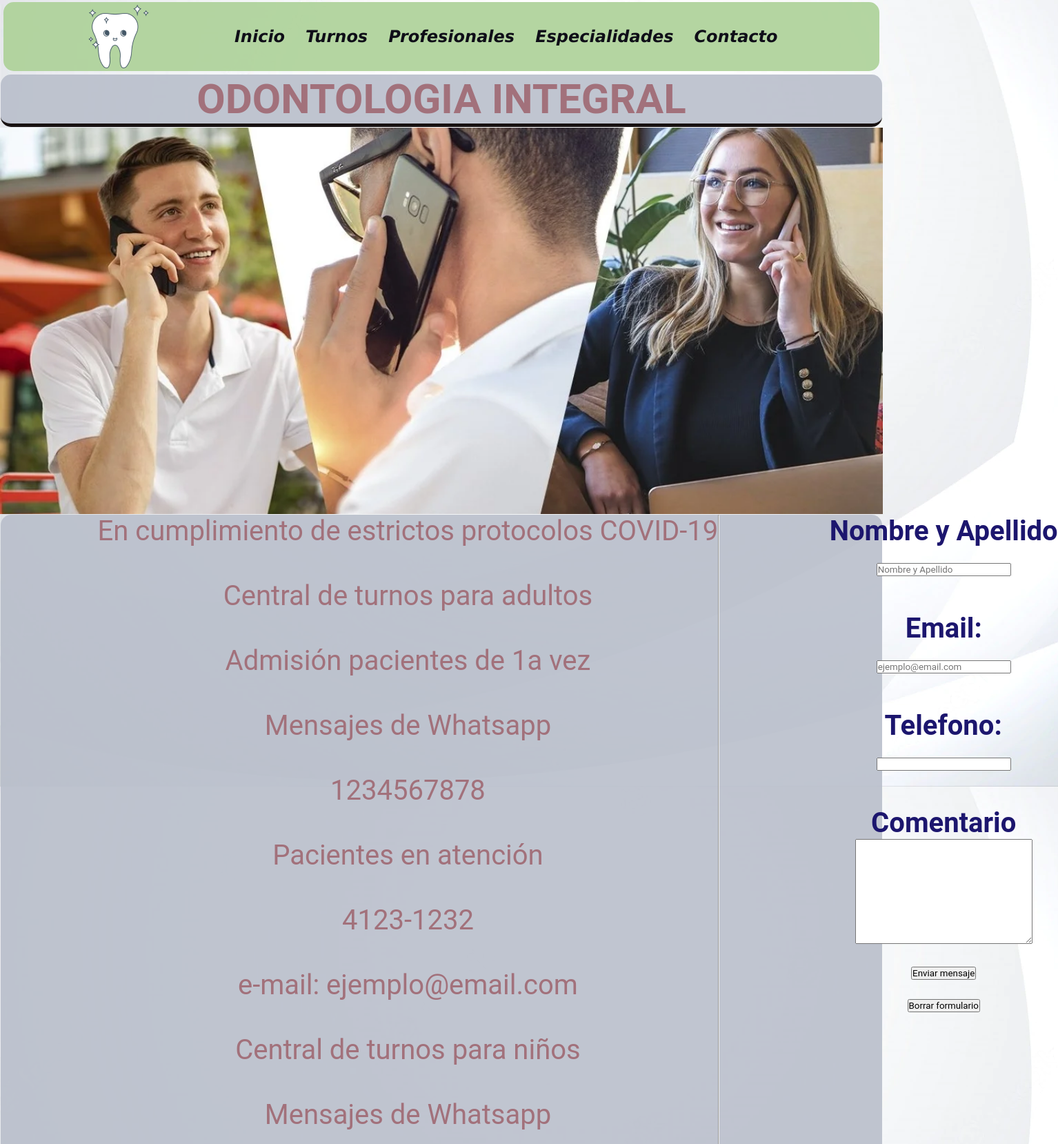
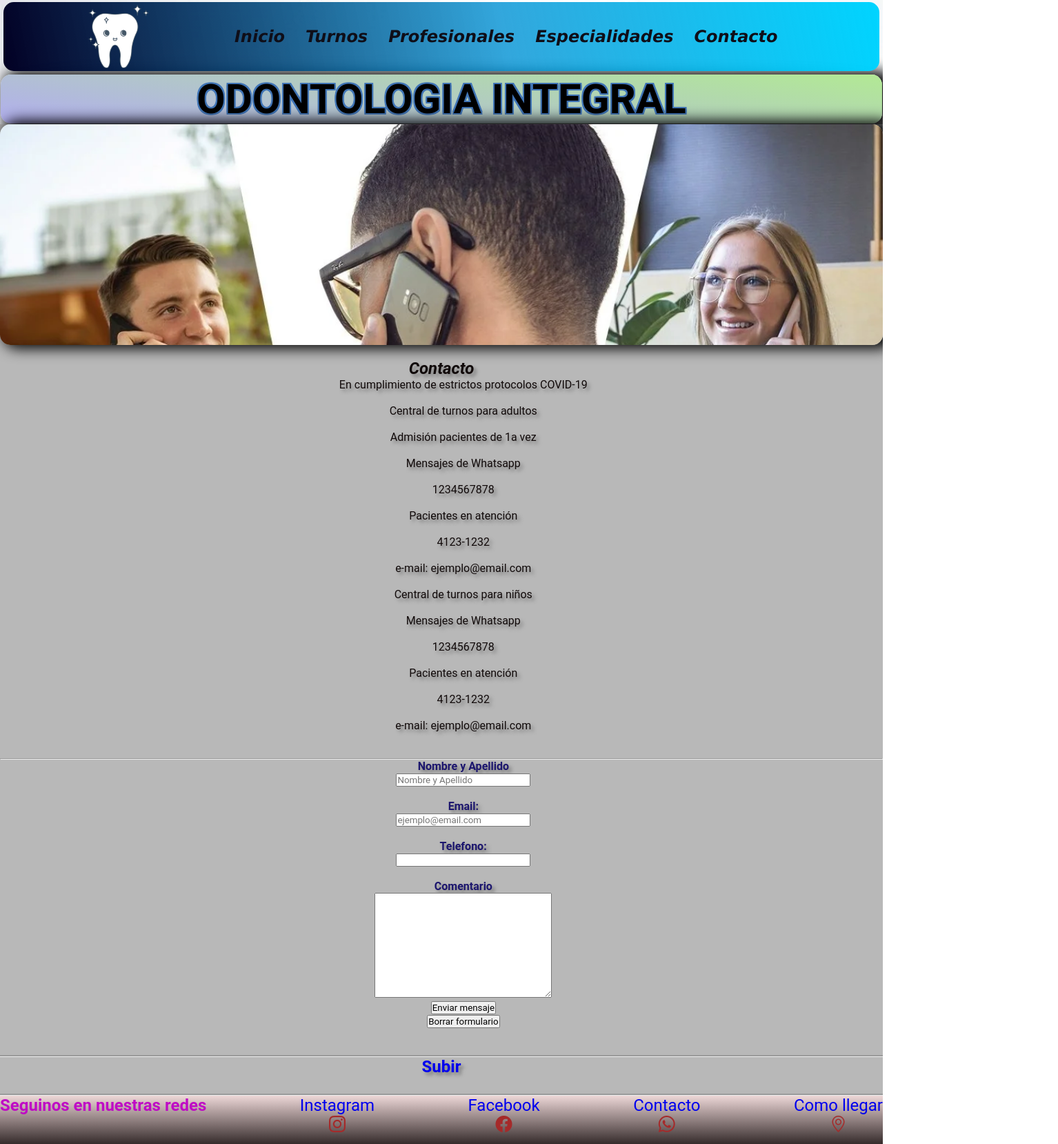
Before and after one commit to Dario-Spina88/proyecto-mobile-first, a plain HTML site: page page/contacto.html in a window 1280 px wide. Shown: the part 2-1660 px from the top of the page at 69% size, 1534 px wide, since content can reach past the window. Drawn offline with nearby package versions, Linux system fonts and the light colour scheme; a web font is replaced by a local one.

Commit message:
Agregue tranformaciones

```diff
--- a/css/styles.css
+++ b/css/styles.css
@@ -39,7 +39,7 @@ a {
 /* ---------------------HEADER----------------- */
 
 header{
-    background-color: rgba(172, 209, 151, 0.897);
+    background: linear-gradient(79deg, rgba(2,0,36,1) 0%, rgba(3,146,212,0.8127626050420168) 57%, rgba(0,212,255,1) 100%);
     color: rgb(26, 33, 39);
     position: sticky;
     top: 0;
@@ -69,7 +69,7 @@ nav ul li a{
 }
 
 a:hover{
-    color: coral;
+    color: rgb(235, 225, 222);
 }
 
 /* ---------------- LOGO -------------------- */
@@ -98,16 +98,16 @@ a:hover{
 /*------------------ TITULO H1 ------------------ */
 
 #titulo{
-    font-size: 1rem;
+    background: linear-gradient(8deg, rgba(177,174,238,1) 0%, rgba(178,233,148,1) 100%);
+    text-shadow: 2px 2px 0 #4074b5, 2px -2px 0 #4074b5, -2px 2px 0 #4074b5, -2px -2px 0 #4074b5, 2px 0px 0 #4074b5, 0px 2px 0 #4074b5, -2px 0px 0 #4074b5, 0px -2px 0 #4074b5;
+    font-size: 1.2rem;
     display: flex;
     text-align: center;
     justify-content: center;
-    background-color: rgba(184, 190, 202, 0.886);
-    color: rgb(162, 113, 123);
     height: fit-content;
     margin: 1px;
     border-radius: 15px;
-    border-bottom: solid 5px rgb(24, 18, 18);
+    box-shadow:10px 0px 20px 5px black;
     grid-area: h1;
 }
 
@@ -125,6 +125,7 @@ a:hover{
     align-content:space-between;
     font-weight: bolder;
     grid-area: banner;
+    box-shadow: 10px 0px 20px 5px black;
 }
 
 .banner h2{
@@ -146,7 +147,6 @@ a:hover{
 /* -----------------NOSOTROS----------------- */
 
 #seccion-nosotros{
-    border-color: rgb(117, 114, 110);
     padding-top: 10px;
     grid-area: nosotros;
     display: flex;
@@ -155,6 +155,7 @@ a:hover{
     border-top: 20px solid black;
     border-bottom: 20px solid black;
     border-radius: 15px;
+    box-shadow: 10px 10px 10px black;
 }
 
 .nosotros__img img{
@@ -165,8 +166,8 @@ a:hover{
 .nosotros__titulo{
     background-color: rgba(116, 150, 97, 0.705);
     border-radius: 15px;
-    border-bottom: solid 1px black;
     font-size: 2.5rem;
+    box-shadow:10px 10px 20px rgb(57, 148, 49);
 }
 
 .nosotros__parrafo {
@@ -187,7 +188,7 @@ a:hover{
     border-top: 20px solid rgb(128, 79, 6);
     border-bottom: 20px solid rgb(128, 79, 6);
     border-radius: 15px;
-
+    box-shadow: 10px 10px 10px black;
 }
 
 .contenedor img{
@@ -199,6 +200,7 @@ aside h2{
     background: rgba(231, 161, 135, 0.808);
     border-radius: 15px;
     color: rgb(0, 0, 0);
+    box-shadow:10px 10px 20px rgb(156, 97, 82);
 }
 
 .contenedor__text{
@@ -225,6 +227,7 @@ aside h2{
 /* ------------------- FOOTER ------------------- */
 
 footer{
+    background: radial-gradient(circle, rgba(237,215,215,1) 0%, rgba(10,3,3,1) 60%);
     gap: 20px;
     font-size: 1.5rem;
     color: rgb(4, 7, 10);
@@ -273,7 +276,6 @@ h4{
 
     #titulo{
         background-color: rgba(184, 190, 202, 0.886);
-        color: rgb(162, 113, 123);
         height: fit-content;
         justify-content: center;
         font-size: 1.5rem;
@@ -285,11 +287,10 @@ h4{
         padding-top: 20px;
         border-radius: 15px;
         text-align: center;
-        overflow: scroll;
     }
 
     .nosotros__img img{
-        width: 55%;
+        width: 100%;
     }
 
     /*---------------------- aside -----------------------*/
@@ -330,6 +331,21 @@ h4{
         font-size: 1rem;
     }
 
+    #seccion-nosotros{
+        padding-top: 20px;
+        border-radius: 15px;
+        text-align: center;
+        overflow: scroll;
+    }
+
+    .contenedor{
+        text-align: start;
+    }
+
+    footer{
+        background: linear-gradient(180deg, rgba(237,215,215,1) 0%, rgba(10,3,3,1) 60%);
+    }
+
     footer ul{
         font-size: 1.5rem;
         display: flex;
@@ -353,23 +369,65 @@ h4{
         font-size: 1.5rem;
     }
 
+    #seccion-nosotros{
+        height: 100%;
+        text-align: start;
+    }
+
+
+
+    .nosotros__img img{
+        width: 80%;
+    }
+
     footer ul{
-        font-size: 2rem;
         display: flex;
         flex-direction: row;
         justify-content: space-between;
     }
 }
 
-/* ------------ web ------------ */
+/* ------------ Contacto ------------ */
+
+.contenedor-contacto{
+    gap: 20px;
+    width: 100%;
+    display: flex;
+    flex-direction: column;
+    text-align: center;
+    color: #110a0a;
+background: #b8b8b8;
+text-shadow: 4px 4px 5px #7A7A7A;
+}
+
+.bannerContacto{
+    background: url(../img/contacto.jpg);
+    background-repeat: no-repeat;
+    background-size: cover;
+    flex-wrap: wrap;
+    width: 100%;
+    height: 40vh;
+    border-radius: 15px;
+    box-shadow: 10px 0px 20px 5px black;
+}
+
+.texto-contacto{
+    display: flex;
+    justify-content: center;
+    flex-wrap: wrap;
+}
+
+/* -------------- WEB--------------- */
+
+
 
 h3{
     color: midnightblue;
     font-size: 30px;
 }
 
-p{
-    color: darkred;
+span, h4{
+    color: rgb(191, 11, 197);
     font-weight: bolder;
 }
 
@@ -414,11 +472,3 @@ form{
     height: 50vh;
     background-position: center;
 }
-
-.bannerContacto{
-    background: url(../img/contacto.jpg);
-    background-repeat: no-repeat;
-    background-size: cover;
-    height: 70vh;
-    background-position: center;
-}
--- a/page/contacto.html
+++ b/page/contacto.html
@@ -36,16 +36,18 @@
         <h1>ODONTOLOGIA INTEGRAL</h1>
     </section>
 
-    <!--------------- Formulario ------------------>
+    <!--------------- Contacto ------------------>
 
-    <main>
+    <main class="contenedor-contacto">
 
         <div class="bannerContacto"></div>
 
-        <section id="titulo">
+        <section>
+
+            <div>
                 <h2 class="web"><i>Contacto</i></h2>
 
-            <article class="center">
+                <article class="texto-contacto">
                     <pre>
                 En cumplimiento de estrictos protocolos COVID-19
 
@@ -80,6 +82,8 @@
 
                 <hr>
 
+                <!--------------- Formulario ------------------>
+
                 <form>
                     <pre>
                 <label for="campo-apellido">Nombre y Apellido</label>
@@ -97,11 +101,10 @@
                 <input type="reset" value="Borrar formulario" id="">
                 </pre>
                 </form>
+            </div>
         </section>
 
-        <div class="subir">
-            <a href="#titulo">Subir</a>
-        </div>
+        <a href="#titulo" class="subir">Subir</a>
 
     </main>
 
```
Lines whose indentation alone changed are shown as unchanged.
